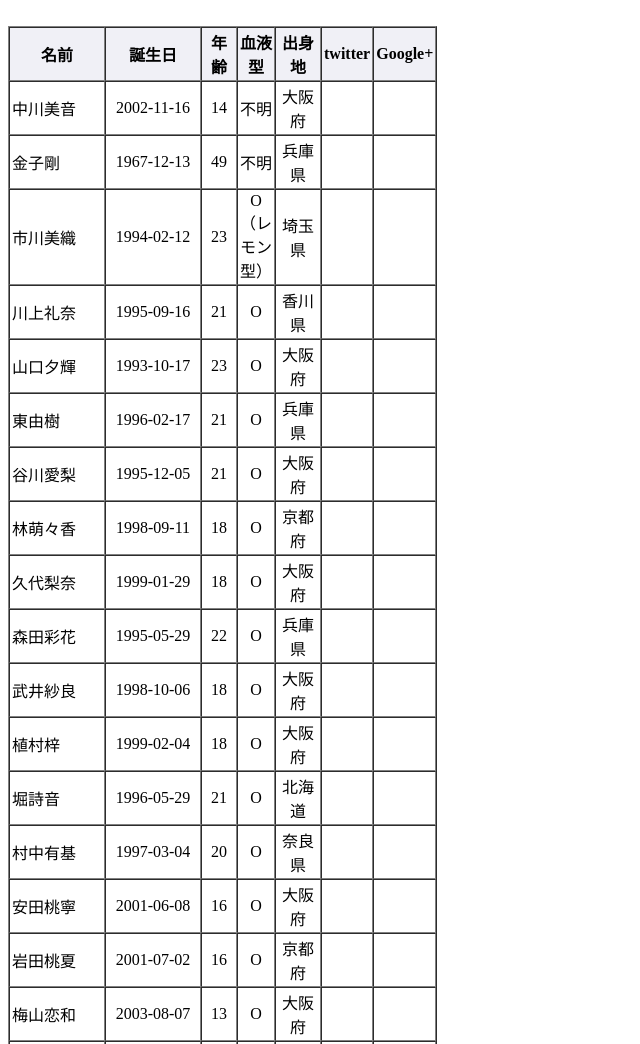
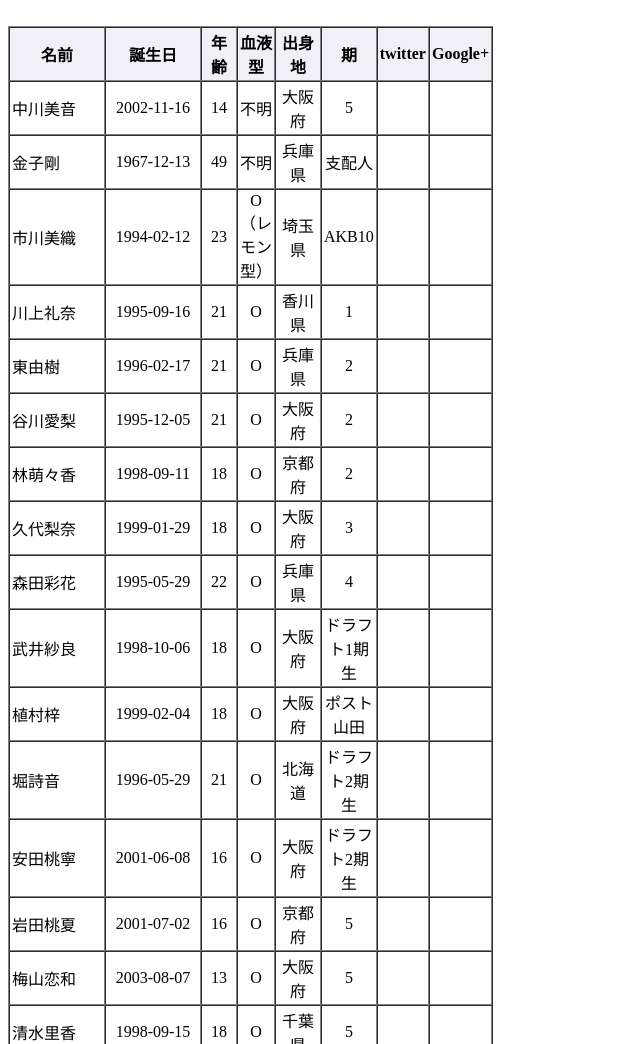
Before and after one commit to ykquality/hosting, a plain HTML site: page メンバー一覧.html in a window 1280 px wide. Shown: the top 1044 px of the page, without its empty margins (0-640 px from the left). Drawn offline with Linux system fonts and the light colour scheme.

Commit message:
データ更新

```diff
--- a/Member.json
+++ b/Member.json
@@ -132,7 +132,7 @@
 "term":"1",
 "google_id":"113516536547276113860",
 "twitter":"jonishi3",
-"status":"",
+"status":"graduate",
 "apikey":"AIzaSyCAZStnaqGf2Bk9yc7EKHRXGWEaQKai-H8"
 },
 {
@@ -170,7 +170,7 @@
 "term":"1",
 "google_id":"103663030781390958288",
 "twitter":"yuppinoyupitter",
-"status":"",
+"status":"graduate",
 "apikey":"AIzaSyBkBKjKRiBAWoUzEhdDgN6xCpWYCa05oRU"
 },
 {
@@ -513,7 +513,7 @@
 "term":"3",
 "google_id":"101590036846564916771",
 "twitter":"Emika_Kamieda",
-"status":"",
+"status":"graduate",
 "apikey":"AIzaSyD_BcN2FhfL3QLQUO8heRhAE-bmsiJh2Mg"
 },
 {
@@ -624,7 +624,7 @@
 "term":"3",
 "google_id":"115201331752188354933",
 "twitter":"Shu__1202",
-"status":"",
+"status":"graduate",
 "apikey":"AIzaSyCQYek_N1tbj9V3nMUUjFGL8_1s3C_N4OQ"
 },
 {
@@ -892,7 +892,7 @@
 "term":"AKB4",
 "google_id":"109052751022632539844",
 "twitter":"nya_n017",
-"status":"",
+"status":"graduate",
 "apikey":""
 },
 {
@@ -918,7 +918,7 @@
 "term":"ドラフト2期生",
 "google_id":"",
 "twitter":"",
-"status":"",
+"status":"graduate",
 "apikey":""
 },
 {
@@ -982,7 +982,7 @@
 "term":"ドラフト2期生",
 "google_id":"",
 "twitter":"yukichan_48",
-"status":"",
+"status":"graduate",
 "apikey":""
 },
 {
@@ -1128,6 +1128,299 @@
 "status":"",
 "apikey":""
 },
+
+{
+"name_ja":"山内彩花",
+"name_en":"yamauchi ayaka",
+"name_kana":"やまうちあやか",
+"birth":"1994-10-17",
+"from":"大阪",
+"term":"1",
+"google_id":"",
+"twitter":"",
+"status":"graduate",
+"apikey":""
+},
+{
+"name_ja":"森彩華",
+"name_en":"mori ayaka",
+"name_kana":"もりあやか",
+"birth":"1996-05-23",
+"from":"大阪",
+"term":"1",
+"google_id":"",
+"twitter":"",
+"status":"graduate",
+"apikey":""
+},
+{
+"name_ja":"原みづき",
+"name_en":"hara mizuki",
+"name_kana":"はらみづき",
+"birth":"1997-08-19",
+"from":"兵庫",
+"term":"1",
+"google_id":"",
+"twitter":"",
+"status":"graduate",
+"apikey":""
+},
+{
+"name_ja":"松田栞",
+"name_en":"matsuda siori",
+"name_kana":"まつだしおり",
+"birth":"1995-06-18",
+"from":"兵庫",
+"term":"1",
+"google_id":"",
+"twitter":"",
+"status":"graduate",
+"apikey":""
+},
+{
+"name_ja":"太田里織菜",
+"name_en":"ota riona",
+"name_kana":"おおたりおな",
+"birth":"1996-12-31",
+"from":"岐阜",
+"term":"1",
+"google_id":"",
+"twitter":"",
+"status":"graduate",
+"apikey":""
+},
+{
+"name_ja":"肥川彩愛",
+"name_en":"hikawa ayame",
+"name_kana":"ひかわあやめ",
+"birth":"1994-11-08",
+"from":"兵庫",
+"term":"1",
+"google_id":"",
+"twitter":"",
+"status":"graduate",
+"apikey":""
+},
+{
+"name_ja":"篠原栞那",
+"name_en":"sinohara kanna",
+"name_kana":"しのはらかんな",
+"birth":"1997-09-22",
+"from":"兵庫",
+"term":"1",
+"google_id":"",
+"twitter":"",
+"status":"graduate",
+"apikey":""
+},
+{
+"name_ja":"福本愛菜",
+"name_en":"fukumoto aina",
+"name_kana":"ふくもとあいな",
+"birth":"1993-03-25",
+"from":"奈良",
+"term":"1",
+"google_id":"",
+"twitter":"",
+"status":"graduate",
+"apikey":""
+},
+
+{
+"name_ja":"瀧山あかね",
+"name_en":"takiyama akane",
+"name_kana":"たきやまあかね",
+"birth":"1994-05-10",
+"from":"兵庫",
+"term":"2",
+"google_id":"",
+"twitter":"",
+"status":"graduate",
+"apikey":""
+},
+{
+"name_ja":"大谷莉子",
+"name_en":"otani riko",
+"name_kana":"おおたにりこ",
+"birth":"1996-12-11",
+"from":"奈良",
+"term":"2",
+"google_id":"",
+"twitter":"",
+"status":"graduate",
+"apikey":""
+},
+{
+"name_ja":"岡田梨紗子",
+"name_en":"okada risako",
+"name_kana":"おかだりさこ",
+"birth":"1995-10-28",
+"from":"大阪",
+"term":"2",
+"google_id":"",
+"twitter":"",
+"status":"graduate",
+"apikey":""
+},
+{
+"name_ja":"小鷹狩佑香",
+"name_en":"kodakari yuuka",
+"name_kana":"こだかりゆうか",
+"birth":"1997-08-05",
+"from":"大阪",
+"term":"2",
+"google_id":"",
+"twitter":"",
+"status":"graduate",
+"apikey":""
+},
+{
+"name_ja":"藤田留奈",
+"name_en":"fujita runa",
+"name_kana":"ふじたるな",
+"birth":"1997-11-25",
+"from":"大阪",
+"term":"2",
+"google_id":"",
+"twitter":"",
+"status":"graduate",
+"apikey":""
+},
+{
+"name_ja":"佐藤天彩",
+"name_en":"sato sorai",
+"name_kana":"さとうそらい",
+"birth":"1998-07-04",
+"from":"大阪",
+"term":"2",
+"google_id":"",
+"twitter":"",
+"status":"graduate",
+"apikey":""
+},
+{
+"name_ja":"山本ひとみ",
+"name_en":"yamamoto hitoi",
+"name_kana":"やまもとひとみ",
+"birth":"1998-11-08",
+"from":"大阪",
+"term":"2",
+"google_id":"",
+"twitter":"",
+"status":"graduate",
+"apikey":""
+},
+
+{
+"name_ja":"石川こころ",
+"name_en":"isikawa kokoro",
+"name_kana":"いしかわこころ",
+"birth":"1998-02-19",
+"from":"大阪",
+"term":"3",
+"google_id":"",
+"twitter":"",
+"status":"graduate",
+"apikey":""
+},
+{
+"name_ja":"佐々木七海",
+"name_en":"sasaki nanami",
+"name_kana":"ささきななみ",
+"birth":"1998-09-26",
+"from":"大阪",
+"term":"3",
+"google_id":"",
+"twitter":"",
+"status":"graduate",
+"apikey":""
+},
+{
+"name_ja":"東郷青空",
+"name_en":"togo sora",
+"name_kana":"とうごうそら",
+"birth":"1998-09-21",
+"from":"兵庫",
+"term":"3",
+"google_id":"",
+"twitter":"",
+"status":"graduate",
+"apikey":""
+},
+{
+"name_ja":"杉本香乃",
+"name_en":"sugimoto kano",
+"name_kana":"すぎもとかの",
+"birth":"1997-11-11",
+"from":"京都",
+"term":"3",
+"google_id":"",
+"twitter":"",
+"status":"graduate",
+"apikey":""
+},
+{
+"name_ja":"久田莉子",
+"name_en":"hisada riko",
+"name_kana":"ひさだりこ",
+"birth":"1997-10-11",
+"from":"愛知",
+"term":"3",
+"google_id":"",
+"twitter":"",
+"status":"graduate",
+"apikey":""
+},
+
+{
+"name_ja":"杉野莉沙",
+"name_en":"sugino risa",
+"name_kana":"すぎのりさ",
+"birth":"1996-05-26",
+"from":"大阪",
+"term":"4",
+"google_id":"",
+"twitter":"",
+"status":"graduate",
+"apikey":""
+},
+{
+"name_ja":"廣瀬聖七",
+"name_en":"hirose sena",
+"name_kana":"ひろせせな",
+"birth":"1998-01-04",
+"from":"大阪",
+"term":"4",
+"google_id":"",
+"twitter":"",
+"status":"graduate",
+"apikey":""
+},
+{
+"name_ja":"石原雅子",
+"name_en":"isihara masako",
+"name_kana":"いしはらまさこ",
+"birth":"1995-09-12",
+"from":"大阪",
+"term":"4",
+"google_id":"",
+"twitter":"",
+"status":"graduate",
+"apikey":""
+},
+{
+"name_ja":"小川乃愛",
+"name_en":"fukumoto aina",
+"name_kana":"おがわのあ",
+"birth":"1999-05-29",
+"from":"大阪",
+"term":"4",
+"google_id":"",
+"twitter":"",
+"status":"graduate",
+"apikey":""
+},
+
 {
 "name_ja":"金子剛",
 "name_en":"kaneko takeshi",
@@ -1137,7 +1430,7 @@
 "blood":"不明",
 "term":"支配人",
 "google_id":"103350333579457321452",
-"twitter":"",
+"twitter":"nmb48_official",
 "status":"",
 "apikey":"AIzaSyA0nE61M_sl-5mt5FFJ5XIBuFFp5jALAvg"
 }
--- a/メンバー一覧.html
+++ b/メンバー一覧.html
@@ -36,7 +36,8 @@ $(document).ready(function () {
          +"<td class={sortValue:"+sortvalue_b+"} style='text-align:center;'>"+data[key].birth+"</td>"
          +"<td style='text-align:center;'>"+age+"</td>"
          +"<td style='text-align:center;'>"+data[key].blood+"</td>"
-         +"<td style='text-align:center;'>"+data[key].from+"</td>";
+         +"<td style='text-align:center;'>"+data[key].from+"</td>"
+         +"<td style='text-align:center;'>"+data[key].term+"</td>";
 
    if(data[key].twitter)
        html+="<td style='text-align:center;'><a href=https://twitter.com/"+data[key].twitter+"><i class='fa fa-twitter'></i></a></td>";
@@ -76,6 +77,7 @@ function sorter(tablesorter)
 <th width="30">年齢</th>
 <th width="30">血液型</th>
 <th width="40">出身地</th>
+<th width="15">期</th>
 <th width="30">twitter</th>
 <th width="30">Google+</th>
 </tr>
```
Also changed, not shown: メンバー別楽曲一覧.html (+1 -1 lines), songs.txt.
